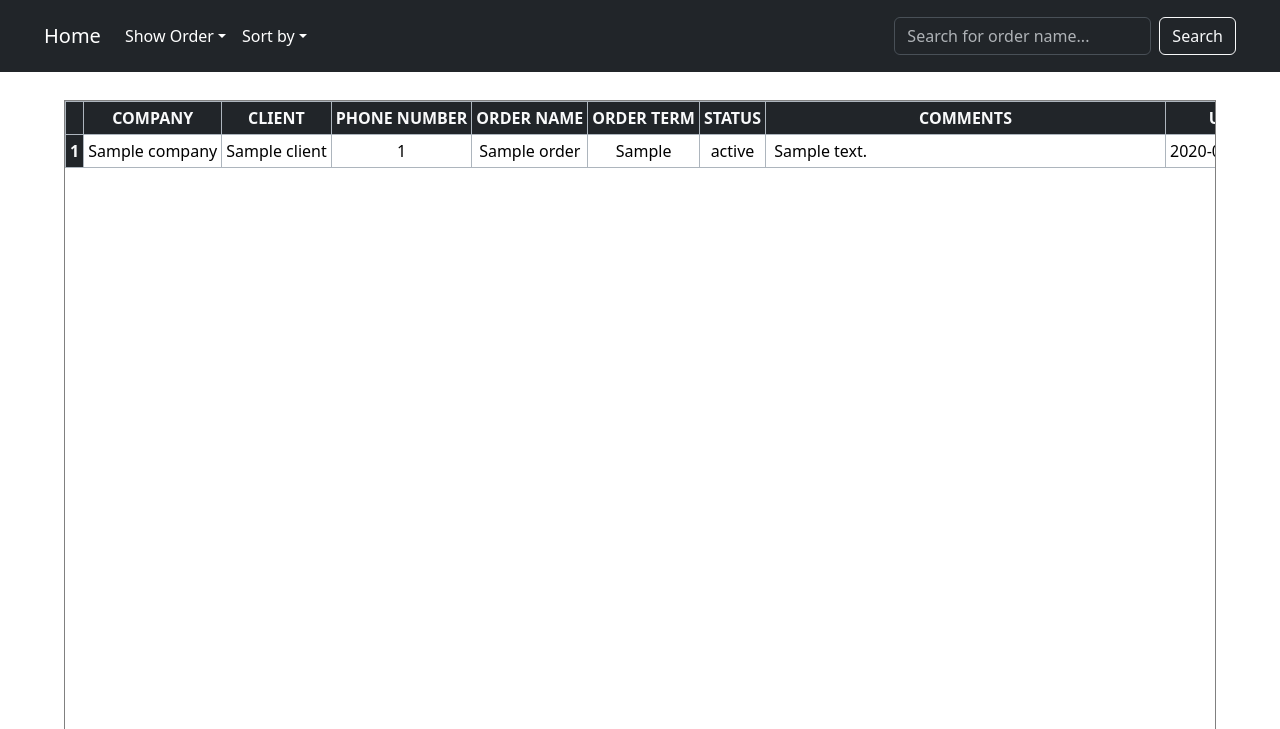
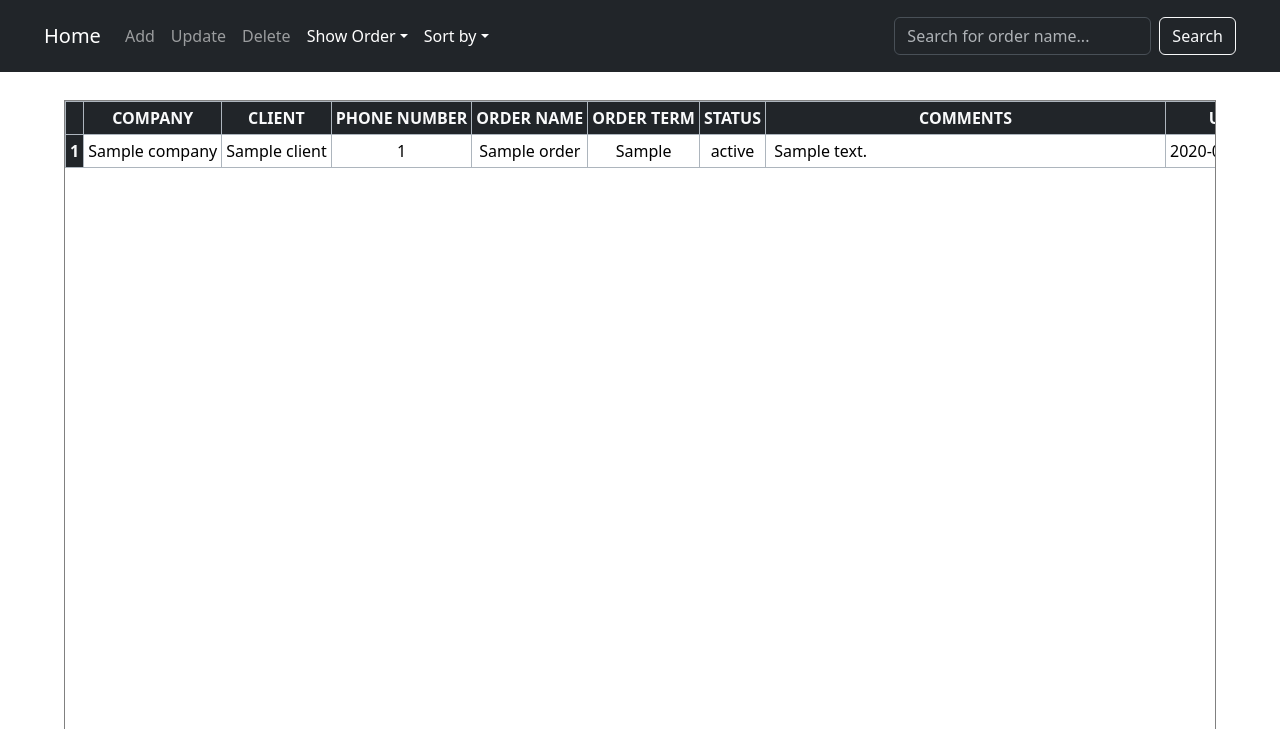
Before and after one commit to vytautasmatukynas/Order-Managment-Web-App, a Flask app: page / in a window 1280 px wide. Shown: the top 729 px of the page. Run offline with Flask 3, Linux system fonts and the light colour scheme; a database or web service that is not in the repository returns one stand-in record (values such as "Sample title"); data that the repository does not hold is empty; some libraries are stand-ins or nearby versions.

Commit message:
Add files via upload

```diff
--- a/templates/navbar.html
+++ b/templates/navbar.html
@@ -10,6 +10,15 @@
         <div class="collapse navbar-collapse" id="navbarSupportedContent">
 
             <ul class="navbar-nav me-auto mb-2 mb-lg-0">
+                <li class="nav-item">
+                    <a class="nav-link" href="#">Add</a>
+                </li>
+                <li class="nav-item">
+                    <a class="nav-link" href="#">Update</a>
+                </li>
+                <li class="nav-item">
+                    <a class="nav-link" href="#">Delete</a>
+                </li>
                 <li class="nav-item dropdown">
                     <a class="nav-link dropdown-toggle active" role="button" data-bs-toggle="dropdown"
                        aria-expanded="false">Show Order</a>
```
